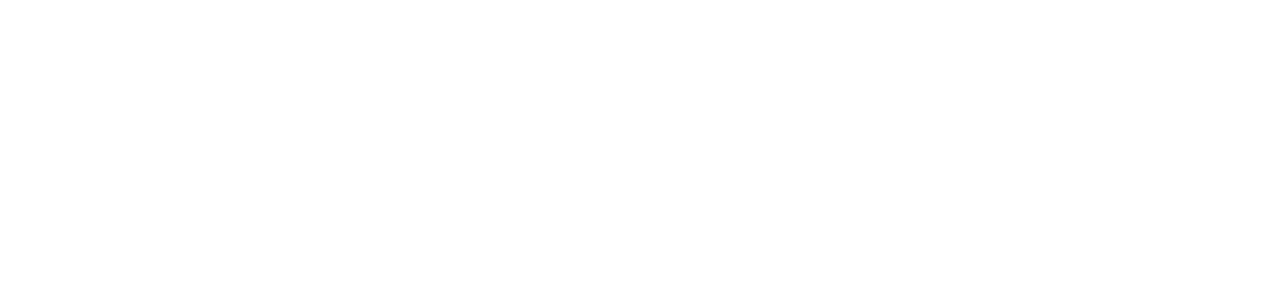
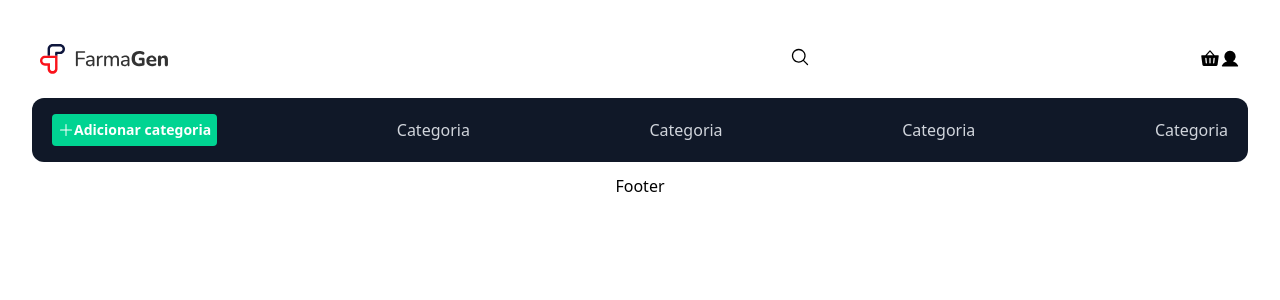
Before and after one commit to RayRibeirost/generation-drugstore-frontend-project-rayribeirost, a React (Vite) app: page / in a window 1280 px wide. Shown: the top 300 px of the page. Built offline with nearby package versions, Linux system fonts and the light colour scheme.

Commit message:
style: navbar mock style

```diff
--- a/src/App.tsx
+++ b/src/App.tsx
@@ -1,9 +1,14 @@
 
 import './App.css'
+import Footer from './components/footer/Footer'
+import Navbar from './components/navbar/Navbar'
 
 function App() {
   return (
     <>
+      <Navbar />
+
+      <Footer />
     </>
   )
 }
--- /dev/null
+++ b/src/components/footer/Footer.tsx
@@ -0,0 +1,8 @@
+
+function Footer() {
+  return (
+    <div>Footer</div>
+  )
+}
+
+export default Footer
--- /dev/null
+++ b/src/components/navbar/Navbar.tsx
@@ -0,0 +1,33 @@
+import { BasketIcon, UserIcon, MagnifyingGlassIcon, PlusIcon } from "@phosphor-icons/react"
+
+function Navbar() {
+  return (
+    <div className="flex-row">
+      <div className="w-full flex justify-between items-center px-2 py-3 mb-3">
+        <img src="src/assets/colored_brand.svg" alt="" className="w-32" />
+        <form className="flex">
+          <input type="text" />
+          <MagnifyingGlassIcon size={20} />
+        </form>
+        <div className="flex">
+          <BasketIcon size={20} weight="fill" />
+          <UserIcon size={20} weight="fill" />
+        </div>
+      </div>
+      <div className="bg-gray-900 flex py-4 px-5 rounded-xl items-center gap-3 justify-between mb-3">
+        <button className="bg-emerald-400 flex items-center p-1.5 rounded justify-between">
+          <PlusIcon size={16} className="text-white" />
+          <span className="font-bold text-white text-sm">
+            Adicionar categoria
+          </span>
+        </button>
+        <span className="text-gray-300">Categoria</span>
+        <span className="text-gray-300">Categoria</span>
+        <span className="text-gray-300">Categoria</span>
+        <span className="text-gray-300">Categoria</span>
+      </div>
+    </div>
+  );
+}
+
+export default Navbar
```
Also changed, not shown: src/assets/colored_brand.svg (added).
